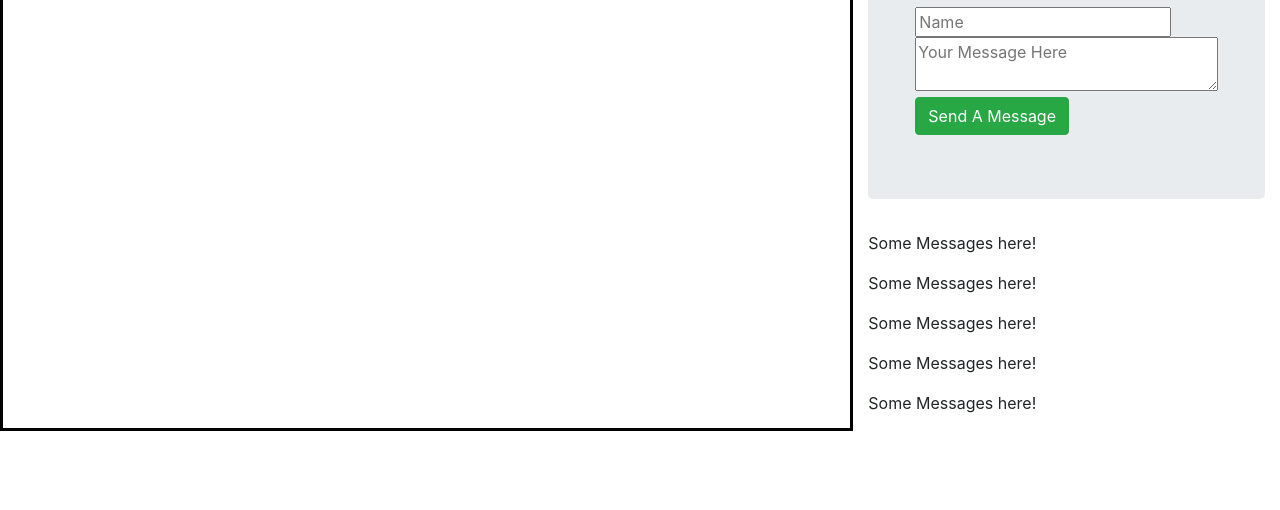
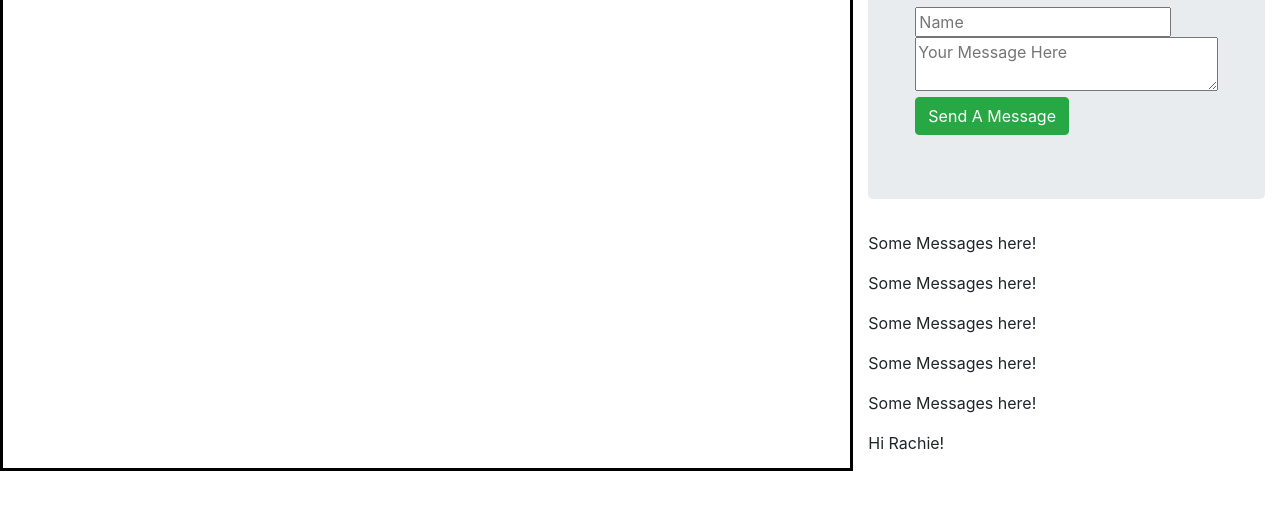
Before and after one commit to trmalley/ThesisProject, a website: page index.html in a window 1280 px wide. Shown: the part 236-746 px from the top of the page. Drawn offline with nearby package versions, Linux system fonts and the light colour scheme.

Commit message:
New Message for fun

```diff
--- a/index.html
+++ b/index.html
@@ -40,6 +40,7 @@
 			<p>Some Messages here!</p>
 			<p>Some Messages here!</p>
 			<p>Some Messages here!</p>
+			<p>Hi Rachie!</p>
 
 		</div>
 		</div>
```
